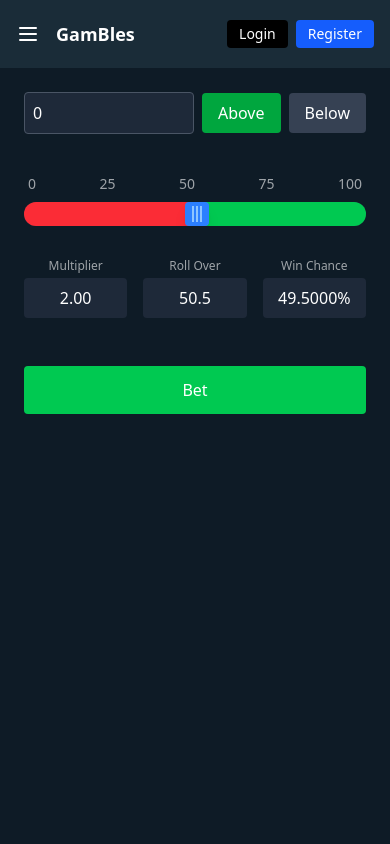
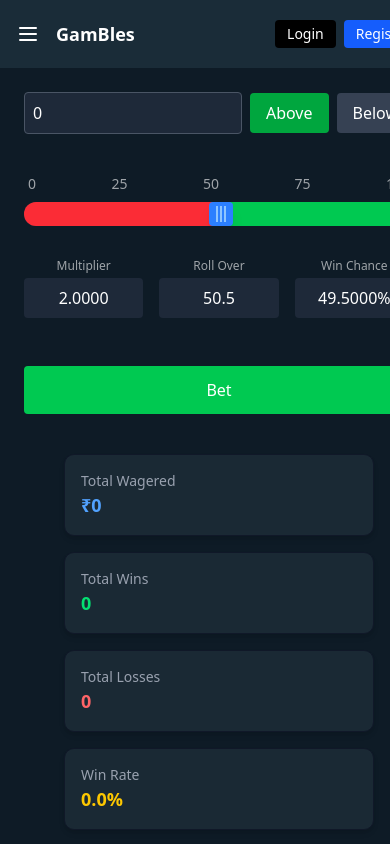
Before and after one commit to Yashh1524/Gambles, a React (Vite) app in the folder client/: page /games/dice in a window 390 px wide. Built offline with nearby package versions, Linux system fonts and the light colour scheme; no server answers.

Commit message:
add stats for dice game

```diff
--- a/client/src/pages/Games/DiceGame.jsx
+++ b/client/src/pages/Games/DiceGame.jsx
@@ -1,8 +1,9 @@
-import React, { useState, useRef } from "react";
+import React, { useState, useRef, useEffect } from "react";
 import { useLocation } from "react-router-dom";
 import api from "../../utils/api";
 import toast from "react-hot-toast";
 import { useUser } from "@/contexts/UserContext";
+import UserBetsTable from "@/components/UserBetsTable";
 
 const DiceGame = () => {
     const { state } = useLocation();
@@ -16,12 +17,74 @@ const DiceGame = () => {
     const [result, setResult] = useState(null);
     const [bet, setBet] = useState({});
     const [rollInProgress, setRollInProgress] = useState(false);
+    const [totalWinAmount, setTotalWinAmount] = useState(0)
+    const [winningStreak, setWinningStreak] = useState(0)
+    const [loadingWinningData, setLoadingWinningData] = useState(false)
+    const [loadingBets, setLoadingBets] = useState(false)
+    const [bets, setBets] = useState([])
+    const [totalWageredAmount, setTotalWageredAmount] = useState(0)
+    const [totalWins, setTotalWins] = useState(0)
+    const [totalLose, setTotalLose] = useState(0)
 
     const sliderRef = useRef(null);
 
     const houseEdge = 0.01;
     const winChance = condition === "above" ? 100 - target : target;
-    const payoutMultiplier = Math.min(Math.max(((100 - houseEdge * 100) / winChance), 1.0102), 49.5).toFixed(2);
+    const payoutMultiplier = Math.min(Math.max(((100 - houseEdge * 100) / winChance), 1.0102), 49.5).toFixed(4);
+
+    useEffect(() => {
+
+        const fetchUserBetsByGame = async () => {
+            try {
+                setLoadingBets(true)
+                const response = await api.get(`/api/bet/fetch-user-bet-by-game?gameId=${gameId || ""}`)
+                // console.log("bets:", response)
+                if (response.data?.success) {
+                    setBets(response.data?.data)
+                }
+            } catch (error) {
+                console.error("Error fetching bets:", error);
+            } finally {
+                setLoadingBets(false)
+            }
+        }
+
+        const fetchTotalWinAndWinStreakByGame = async () => {
+            try {
+                setLoadingWinningData(true)
+                const response = await api.get(
+                    `/api/bet/get-user-totalwin-and-winningstreak-by-game?gameId=${gameId || ""}`
+                );
+                // console.log(response)
+
+                // Access data inside response.data
+                const {
+                    success,
+                    totalWinningAmount,
+                    totalWinningStreak,
+                    totalWageredAmount,
+                    totalWins,
+                    totalLose
+                } = response.data;
+
+                if (!success)
+                    throw new Error("Error while fetching total win and win streak data");
+
+                setTotalWinAmount(totalWinningAmount);
+                setWinningStreak(totalWinningStreak);
+                setTotalWageredAmount(totalWageredAmount)
+                setTotalWins(totalWins)
+                setTotalLose(totalLose)
+            } catch (error) {
+                console.error("Error fetching total win and win streak:", error);
+            } finally {
+                setLoadingWinningData(false)
+            }
+        };
+
+        fetchTotalWinAndWinStreakByGame();
+        fetchUserBetsByGame()
+    }, []);
 
     const clampTarget = (val) => Math.min(Math.max(val, 2), 98);
 
@@ -102,7 +165,7 @@ const DiceGame = () => {
 
     return (
         <div className="p-6 text-white bg-[#0e1b26] min-h-screen">
-            <div className="max-w-xl mx-auto space-y-6">
+            <div className="max-w-xl mx-auto space-y-6 select-none">
                 <div className="flex items-center space-x-2">
                     <input
                         type="number"
@@ -207,6 +270,44 @@ const DiceGame = () => {
                     {rollInProgress ? "Rolling..." : "Bet"}
                 </button>
             </div>
+            <div className="w-screen lg:w-full p-10 flex flex-col gap-5">
+                {/* Win/Wager Summary UI */}
+                {loadingWinningData ? (
+                    <div className="text-white">Loading summary...</div>
+                ) : (
+                    <div className="grid grid-cols-1 sm:grid-cols-2 md:grid-cols-4 gap-4 text-white">
+                        <div className="bg-[#1A2934] p-4 rounded-lg shadow-md border border-gray-900">
+                            <h4 className="text-sm text-gray-400">Total Wagered</h4>
+                            <p className="text-lg font-semibold text-blue-400">₹{totalWageredAmount.toLocaleString()}</p>
+                        </div>
+                        <div className="bg-[#1A2934] p-4 rounded-lg shadow-md border border-gray-900">
+                            <h4 className="text-sm text-gray-400">Total Wins</h4>
+                            <p className="text-lg font-semibold text-green-400">{totalWins}</p>
+                        </div>
+                        <div className="bg-[#1A2934] p-4 rounded-lg shadow-md border border-gray-900">
+                            <h4 className="text-sm text-gray-400">Total Losses</h4>
+                            <p className="text-lg font-semibold text-red-400">{totalLose}</p>
+                        </div>
+                        <div className="bg-[#1A2934] p-4 rounded-lg shadow-md border border-gray-900">
+                            <h4 className="text-sm text-gray-400">Win Rate</h4>
+                            <p className="text-lg font-semibold text-yellow-400">
+                                {totalWins + totalLose > 0
+                                    ? ((totalWins / (totalWins + totalLose)) * 100).toFixed(1)
+                                    : "0.0"}%
+                            </p>
+                        </div>
+                    </div>
+                )}
+
+                {/* Bet History Table */}
+                <div className="text-white bg-[#111827] w-full">
+                    {loadingBets ? (
+                        <div>Loading bets...</div>
+                    ) : (
+                        <UserBetsTable bets={bets} />
+                    )}
+                </div>
+            </div>
         </div>
     );
 };
```
